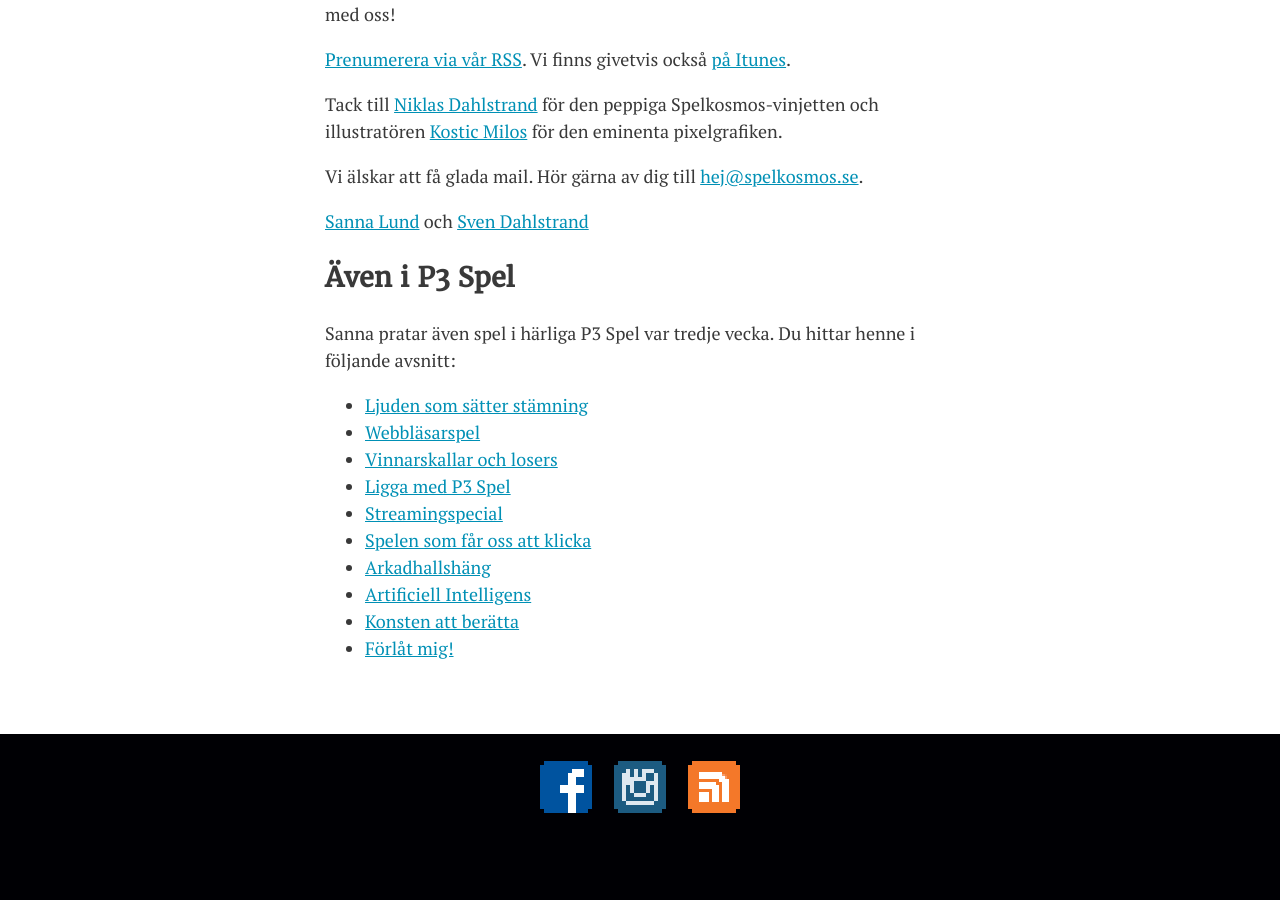
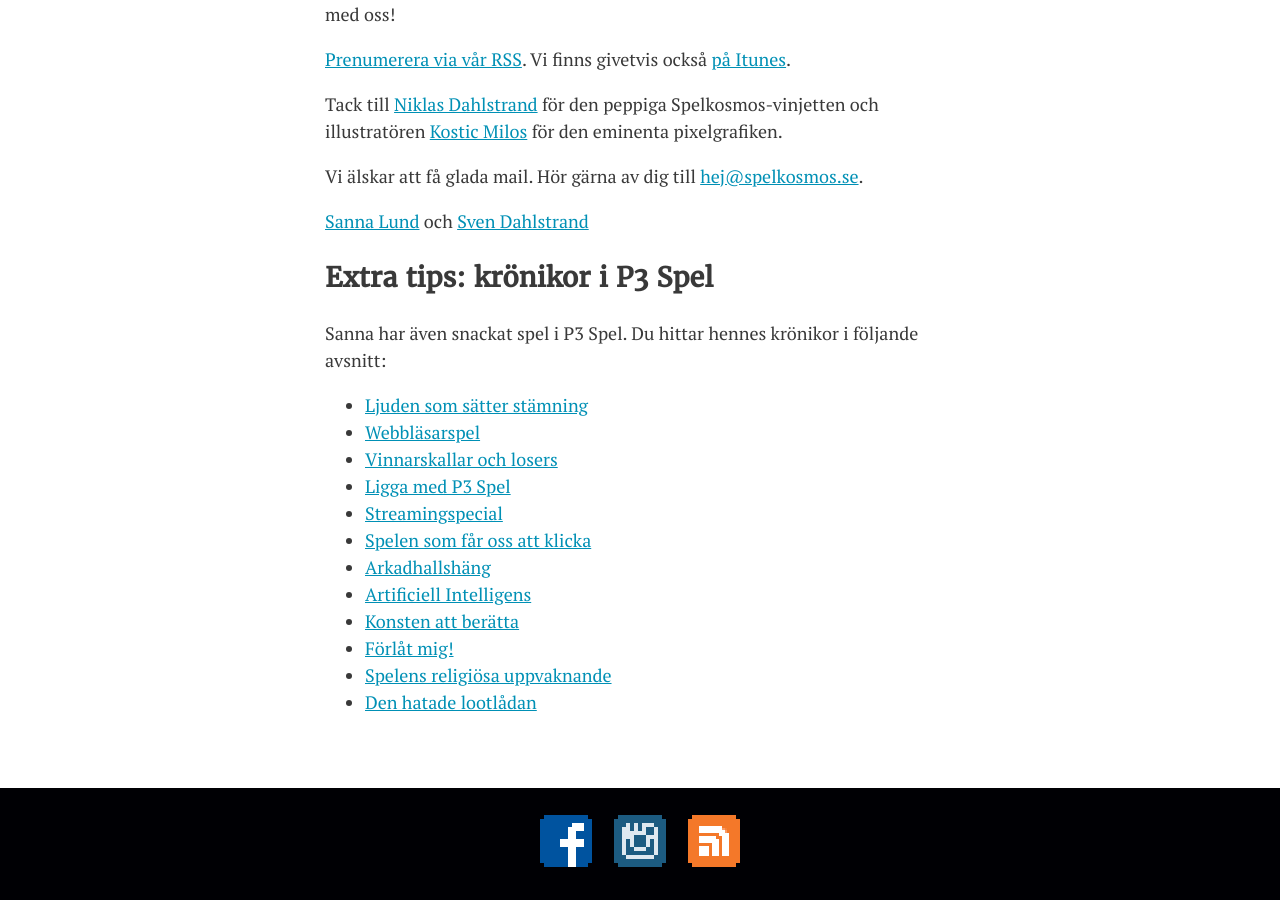
Before and after one commit to svendahlstrand/spelkosmos.se, a Jekyll site: the page built from om-oss.md, in a window 1280 px wide and 900 px high, scrolled down 985 px. Built offline with Jekyll 4.4.1, drawn with Linux system fonts in a browser that asks for light colours; before the commit the page ends 1832 px from its top, so only the background shows below that.

Commit message:
Added P3 Spel links.

```diff
--- a/om-oss.md
+++ b/om-oss.md
@@ -21,9 +21,9 @@ Vi älskar att få glada mail. Hör gärna av dig till <hej@spelkosmos.se>.
 
 [Sanna Lund][1] och [Sven Dahlstrand][2]
 
-## Även i P3 Spel
+## Extra tips: krönikor i P3 Spel
 
-Sanna pratar även spel i härliga P3 Spel var tredje vecka. Du hittar henne i följande avsnitt:
+Sanna har även snackat spel i  P3 Spel. Du hittar hennes krönikor i följande avsnitt:
 
 * [Ljuden som sätter stämning][7]
 * [Webbläsarspel][8]
@@ -35,6 +35,8 @@ Sanna pratar även spel i härliga P3 Spel var tredje vecka. Du hittar henne i f
 * [Artificiell Intelligens][14]
 * [Konsten att berätta][15]
 * [Förlåt mig!][16]
+* [Spelens religiösa uppvaknande][17]
+* [Den hatade lootlådan][18]
 
 [1]: http://sannalund.se
 [2]: https://svendahlstrand.se
```
Also changed, not shown: other parts of om-oss.md (+2 -0 lines).
